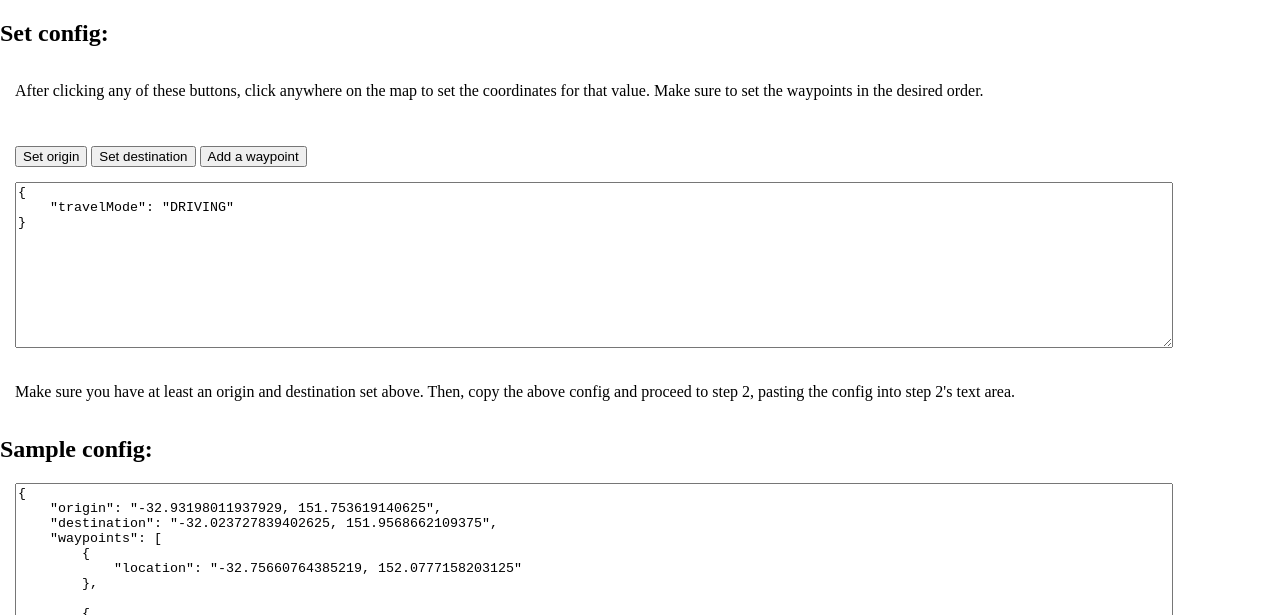
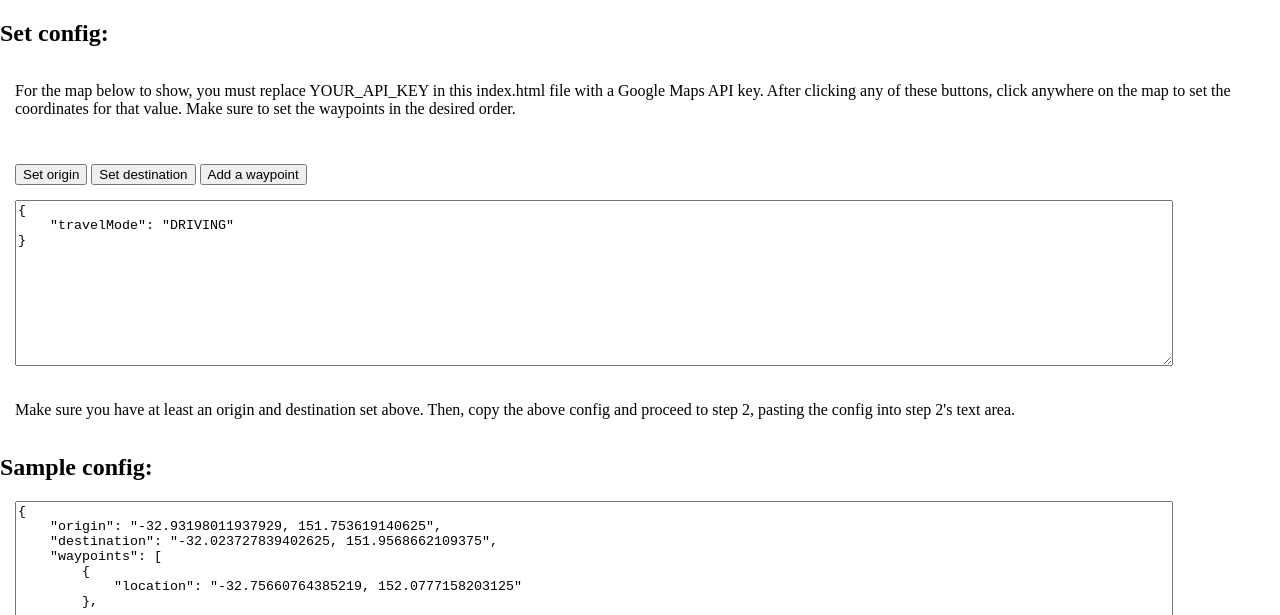
Before and after one commit to maxlambda/road-trip-simulator, a plain HTML site: page 1-get-config/index.html in a window 1280 px wide. Shown: the top 615 px of the page. Drawn offline with Linux system fonts and the light colour scheme; some packages are replaced by stand-ins of ours.

Commit message:
Add api key info

```diff
--- a/1-get-config/index.html
+++ b/1-get-config/index.html
@@ -33,9 +33,10 @@
   <body>
     <h2>Set config:</h2>
     <p class="info">
-      After clicking any of these buttons, click anywhere on the map to set the
-      coordinates for that value. Make sure to set the waypoints in the desired
-      order.
+      For the map below to show, you must replace YOUR_API_KEY in this
+      index.html file with a Google Maps API key. After clicking any of these
+      buttons, click anywhere on the map to set the coordinates for that value.
+      Make sure to set the waypoints in the desired order.
     </p>
     <div class="buttons">
       <button id="originButton" onclick="addOrigin()">Set origin</button>
```
